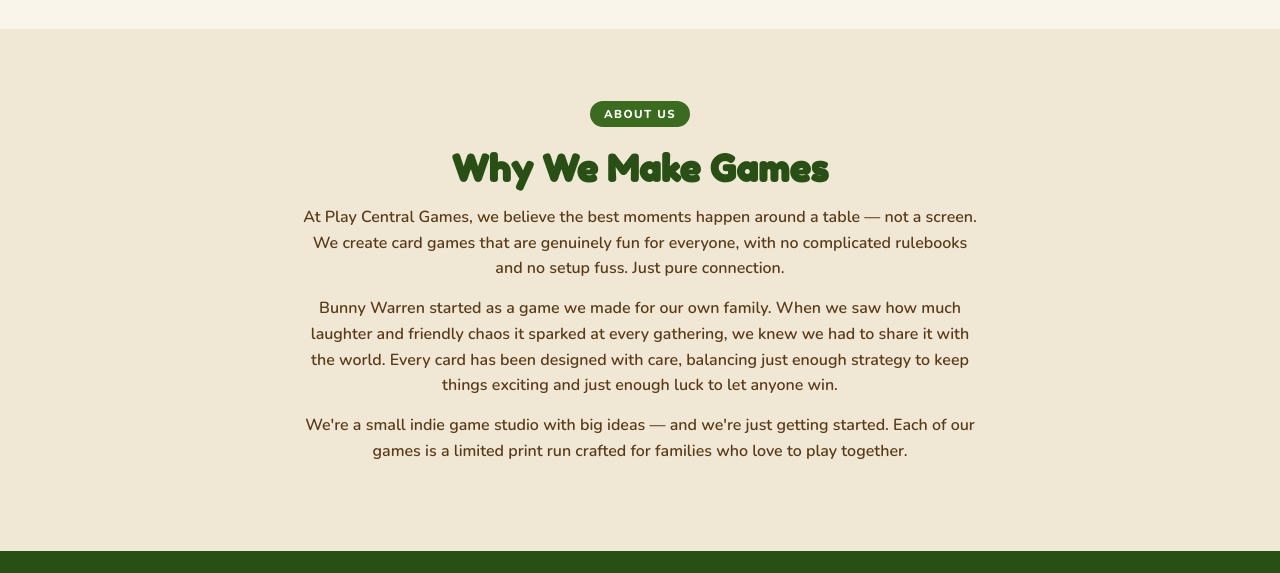
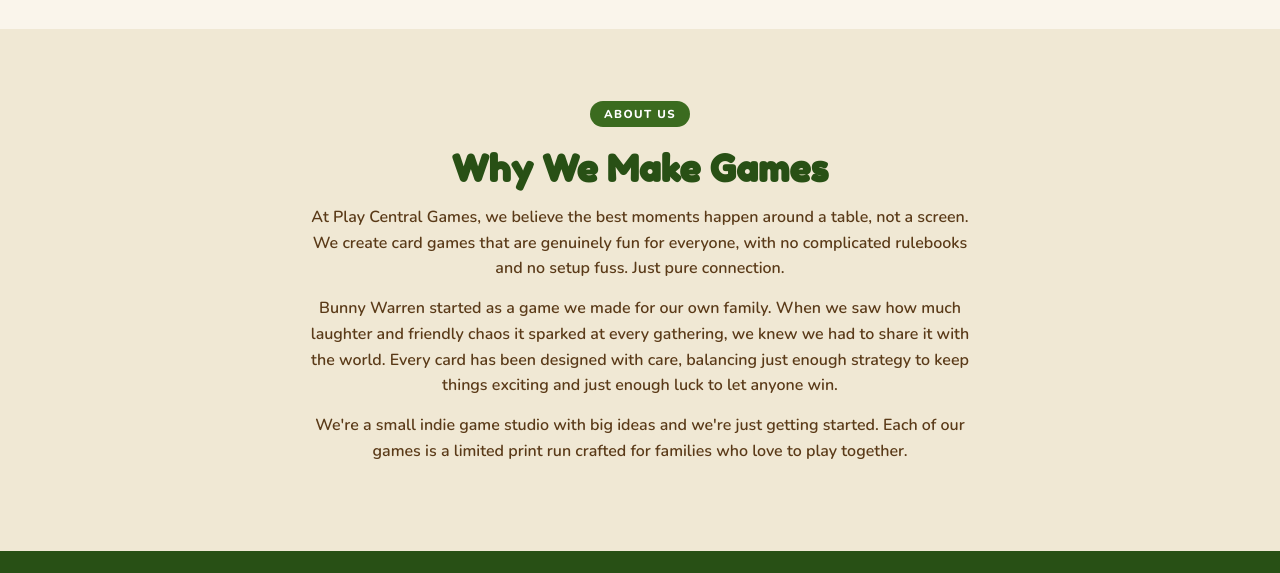
Before and after one commit to JFeelgoodOfficial/PlayCentralgames, a plain HTML site: page index.html in a window 1280 px wide. Shown: the part 4493-5066 px from the top of the page. Drawn offline with nearby package versions, Linux system fonts and the light colour scheme.

Commit message:
Fix punctuation in About Us section

```diff
--- a/index.html
+++ b/index.html
@@ -830,9 +830,9 @@ footer{background:var(--forest-dark);color:rgba(255,255,255,.65);padding:2.5rem
     <div class="about-inner">
       <span class="section-label">About Us</span>
       <h2>Why We Make Games</h2>
-      <p>At Play Central Games, we believe the best moments happen around a table — not a screen. We create card games that are genuinely fun for everyone, with no complicated rulebooks and no setup fuss. Just pure connection.</p>
+      <p>At Play Central Games, we believe the best moments happen around a table, not a screen. We create card games that are genuinely fun for everyone, with no complicated rulebooks and no setup fuss. Just pure connection.</p>
       <p>Bunny Warren started as a game we made for our own family. When we saw how much laughter and friendly chaos it sparked at every gathering, we knew we had to share it with the world. Every card has been designed with care, balancing just enough strategy to keep things exciting and just enough luck to let anyone win.</p>
-      <p>We're a small indie game studio with big ideas — and we're just getting started. Each of our games is a limited print run crafted for families who love to play together.</p>
+      <p>We're a small indie game studio with big ideas and we're just getting started. Each of our games is a limited print run crafted for families who love to play together.</p>
     </div>
   </div>
 </section>
```
